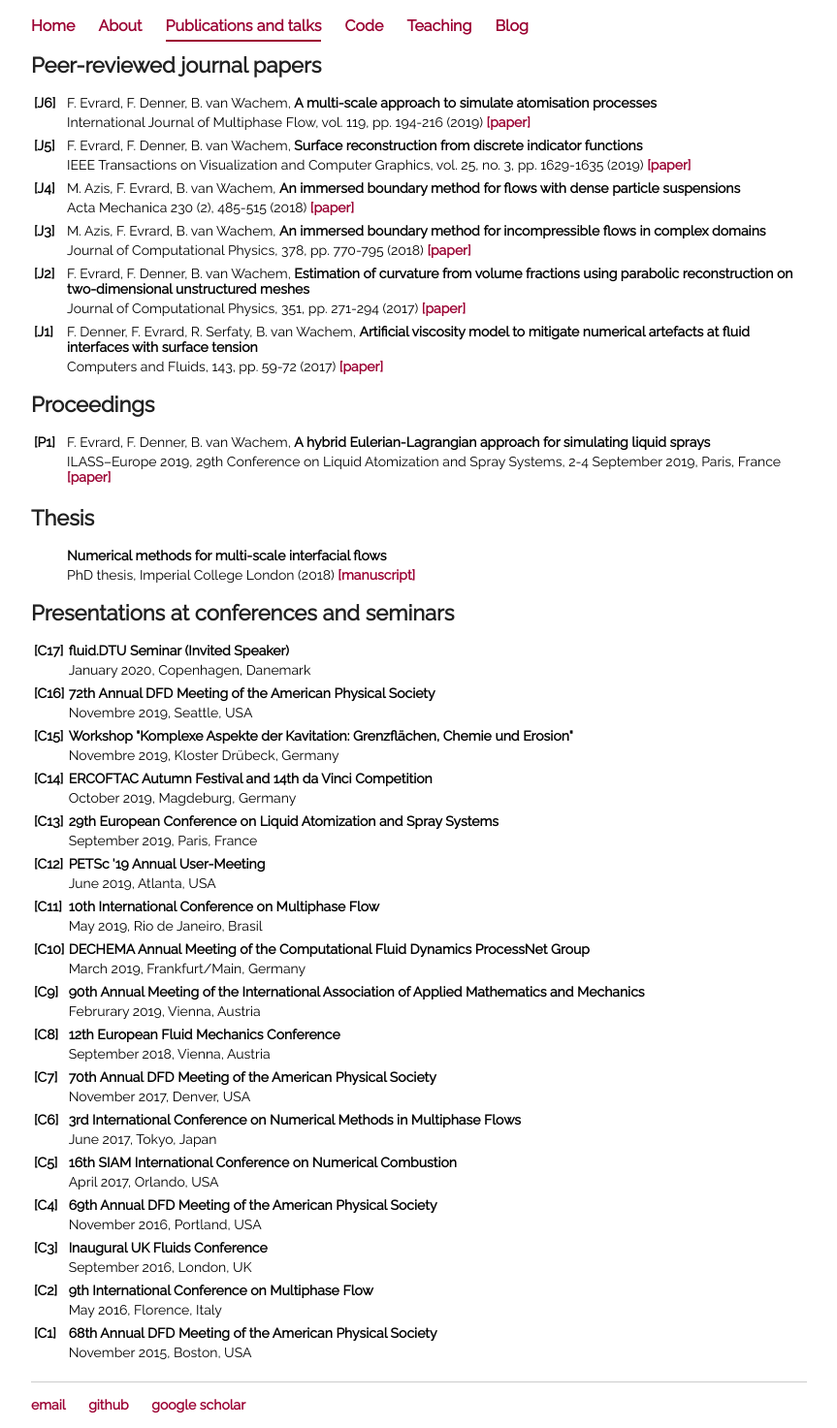
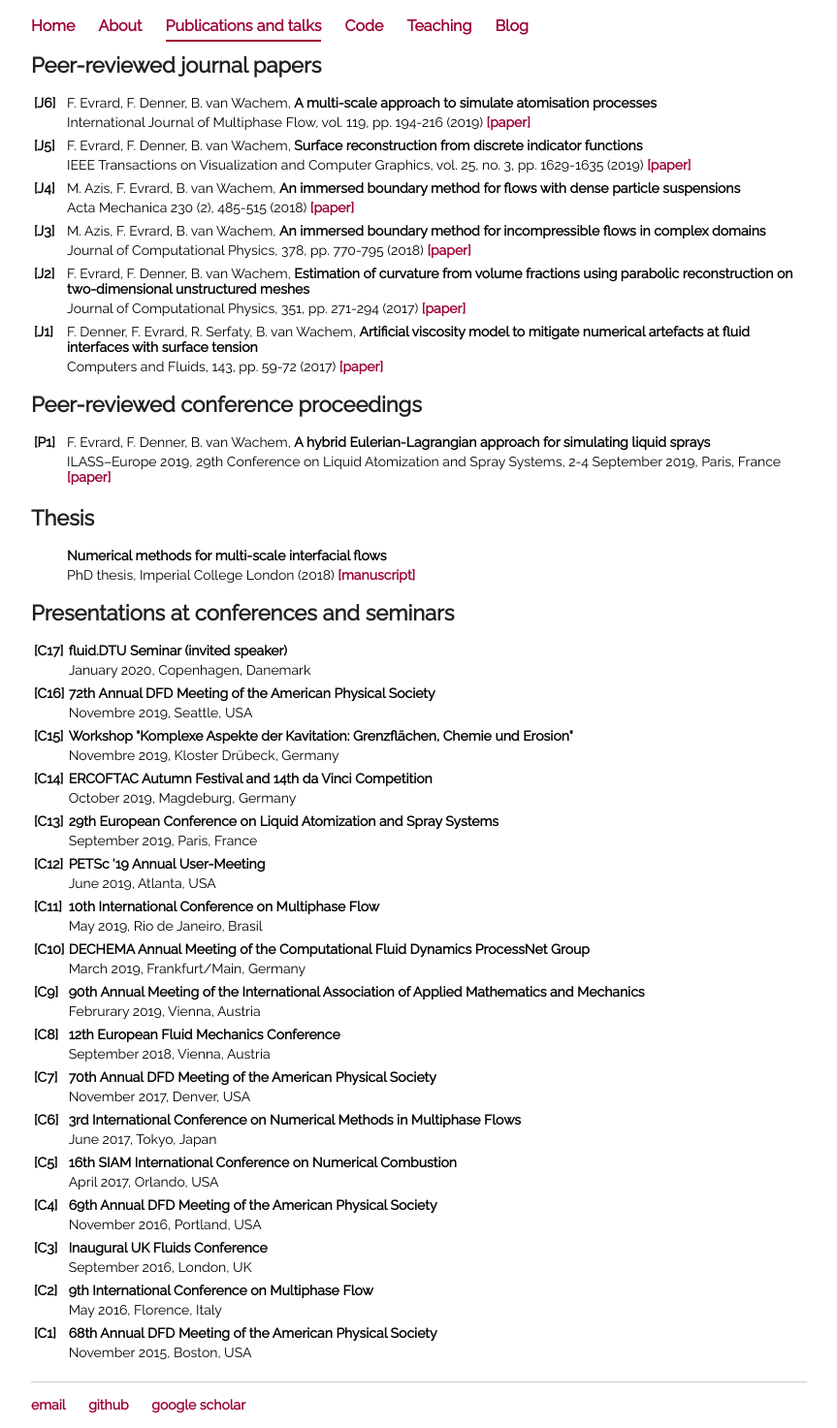
Before and after one commit to fabienevrard/fabienevrard.github.io, a Jekyll site: the page built from publications/index.html, in a window 1280 px wide. Shown: the whole page at 97% size, without its empty margins (208-1071 px from the left). Built offline with Jekyll 4.4.1, drawn with Linux system fonts in a browser that asks for light colours.

Commit message:
Update index.html

```diff
--- a/publications/index.html
+++ b/publications/index.html
@@ -64,7 +64,7 @@ volume fractions using parabolic reconstruction on two-dimensional unstructured
 		 </tr>
 	</table>
 
-	<h1>Proceedings</h1>
+	<h1>Peer-reviewed conference proceedings</h1>
 
 	 <table style="width:100%; vertical-align: top; text-align: left;">
 		 <col width=4%>
@@ -100,7 +100,7 @@ volume fractions using parabolic reconstruction on two-dimensional unstructured
 		 <col width=95%>
 		 <tr>
 			 <td><b>[C17]</b></td>
-			 <td><b>fluid.DTU Seminar (Invited Speaker)</b></td>
+			 <td><b>fluid.DTU Seminar (invited speaker)</b></td>
 		 </tr>
 		 <tr>
 			 <td></td>
```
